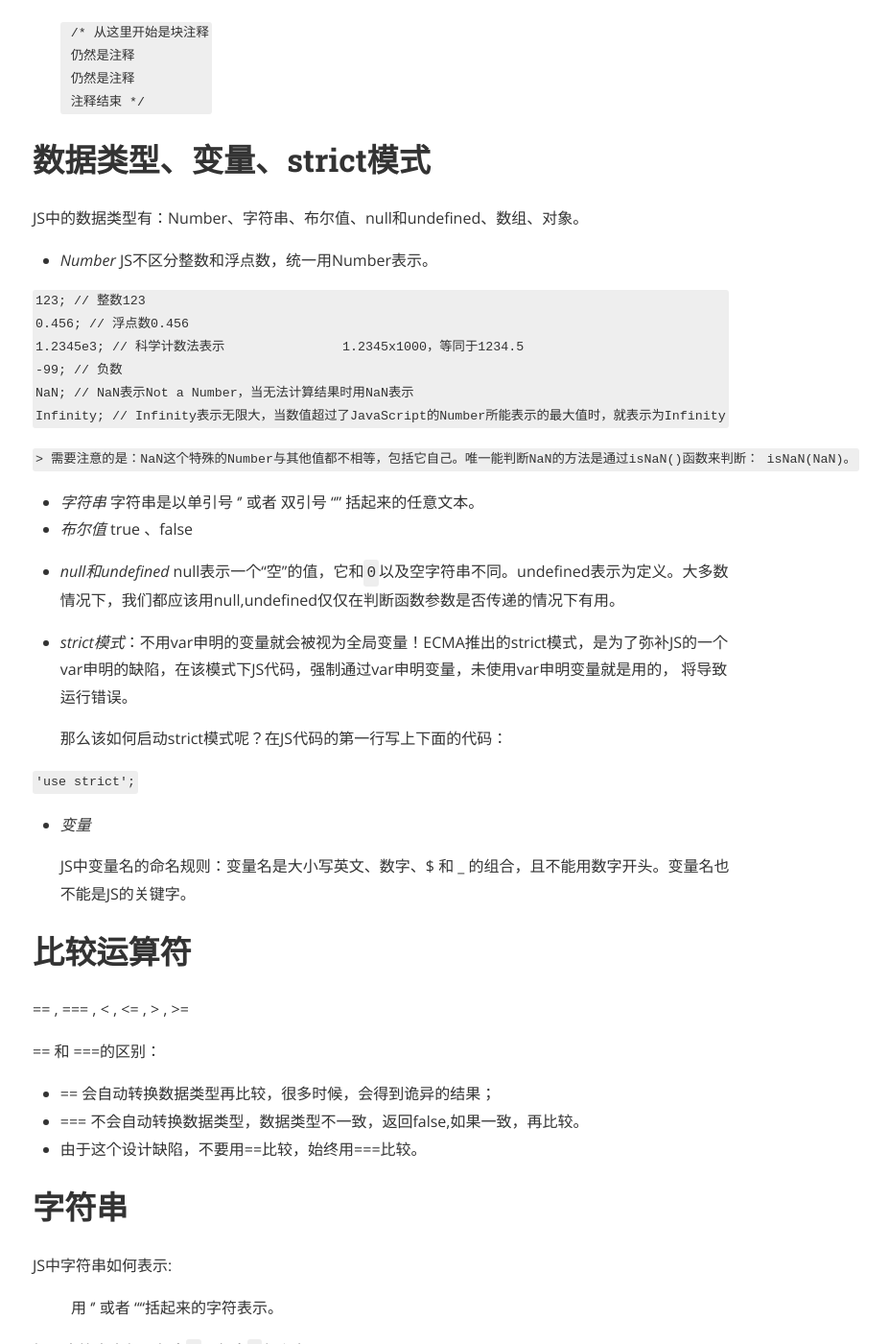
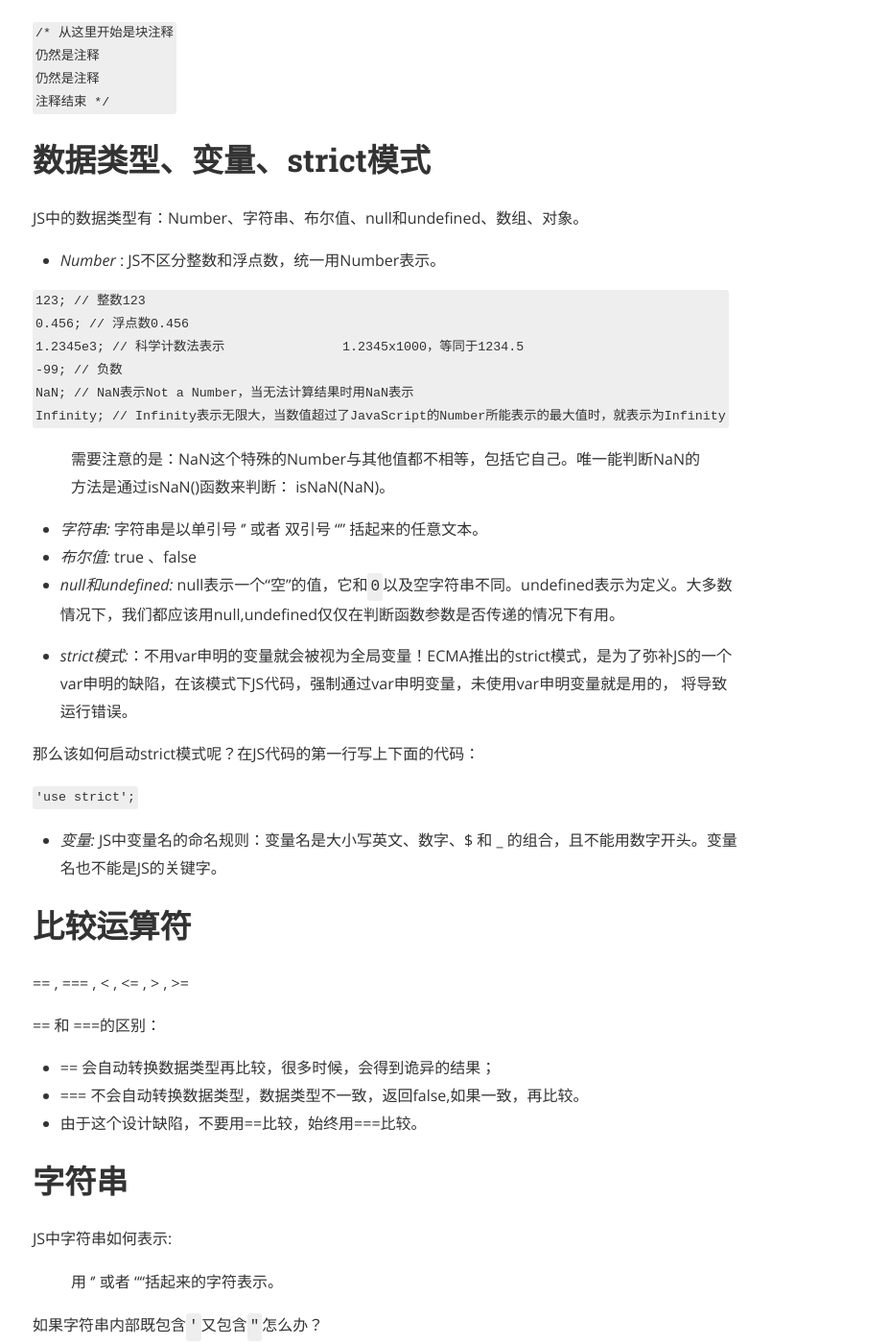
Before and after one commit to SOFTPOWER1991/SOFTPOWER1991.github.io, a Jekyll site: the page built from _posts/2016-06-20-JS基础语法.markdown, in a window 1280 px wide and 1400 px high, scrolled down 1388 px. Shown: the whole window at 96% size, without its empty margins (238-1165 px from the left). Built offline with Jekyll 4.4.1, drawn with Linux system fonts in a browser that asks for light colours; nearby versions of some CDN libraries; a style sheet for code colours, icons or effects is not loaded; some of the changed text lies outside the part shown.

````diff
--- a/_posts/2016-06-20-JS基础语法.markdown
+++ b/_posts/2016-06-20-JS基础语法.markdown
@@ -44,28 +44,29 @@ categories: JavaScript
 
 # 基本语法
 
-1. JS语法：每个语句以`;`结束，语句块用`{...}`。
-2. 行注释：
+* JS语法：每个语句以`;`结束，语句块用`{...}`。
+* 行注释：
 
-	```
-	// 这是一行注释
-	alert('hello'); // 这也是注释
-	```
-3. 块注释：
+```
+// 这是一行注释
+alert('hello'); // 这也是注释
+```
 
-	```
-	/* 从这里开始是块注释
-	仍然是注释
-	仍然是注释
-	注释结束 */
-	```
+* 块注释：
+
+```
+/* 从这里开始是块注释
+仍然是注释
+仍然是注释
+注释结束 */
+```
 
 # 数据类型、变量、strict模式
 
 JS中的数据类型有：Number、字符串、布尔值、null和undefined、数组、对象。
 
 
-* *Number* JS不区分整数和浮点数，统一用Number表示。
+* *Number* : JS不区分整数和浮点数，统一用Number表示。
 
 ```
 123; // 整数123
@@ -75,25 +76,21 @@ JS中的数据类型有：Number、字符串、布尔值、null和undefined、
 NaN; // NaN表示Not a Number，当无法计算结果时用NaN表示
 Infinity; // Infinity表示无限大，当数值超过了JavaScript的Number所能表示的最大值时，就表示为Infinity
 ```
-	> 需要注意的是：NaN这个特殊的Number与其他值都不相等，包括它自己。唯一能判断NaN的方法是通过isNaN()函数来判断： isNaN(NaN)。
+> 需要注意的是：NaN这个特殊的Number与其他值都不相等，包括它自己。唯一能判断NaN的方法是通过isNaN()函数来判断： isNaN(NaN)。
 
-*  *字符串* 字符串是以单引号 '' 或者 双引号 "" 括起来的任意文本。
-*  *布尔值* true 、false
+*  *字符串:* 字符串是以单引号 '' 或者 双引号 "" 括起来的任意文本。
+*  *布尔值:* true 、false
+*  *null和undefined:* null表示一个“空”的值，它和`0`以及空字符串不同。undefined表示为定义。大多数情况下，我们都应该用null,undefined仅仅在判断函数参数是否传递的情况下有用。
 
+* *strict模式:*：不用var申明的变量就会被视为全局变量！ECMA推出的strict模式，是为了弥补JS的一个var申明的缺陷，在该模式下JS代码，强制通过var申明变量，未使用var申明变量就是用的， 将导致运行错误。
 
-* *null和undefined* null表示一个“空”的值，它和`0`以及空字符串不同。undefined表示为定义。大多数情况下，我们都应该用null,undefined仅仅在判断函数参数是否传递的情况下有用。
-
-* *strict模式*：不用var申明的变量就会被视为全局变量！ECMA推出的strict模式，是为了弥补JS的一个var申明的缺陷，在该模式下JS代码，强制通过var申明变量，未使用var申明变量就是用的， 将导致运行错误。
-
-	那么该如何启动strict模式呢？在JS代码的第一行写上下面的代码：
+那么该如何启动strict模式呢？在JS代码的第一行写上下面的代码：
 
 ```
 'use strict';
 ```
 
-* *变量*
-
-	JS中变量名的命名规则：变量名是大小写英文、数字、$ 和 _ 的组合，且不能用数字开头。变量名也不能是JS的关键字。
+* *变量:* JS中变量名的命名规则：变量名是大小写英文、数字、$ 和 _ 的组合，且不能用数字开头。变量名也不能是JS的关键字。
 
 
 # 比较运算符
@@ -119,7 +116,7 @@ JS中字符串如何表示:
 怎么让字符串换行？
 
 > 1. 使用 `\n`;
-> 2. ES6标准新增了一种多行字符串的表示方法，用`...`表示：
+> 2. ES6标准新增了一种多行字符串的表示方法，用\`...\`表示：
 
 ```
 `这是一个
````
